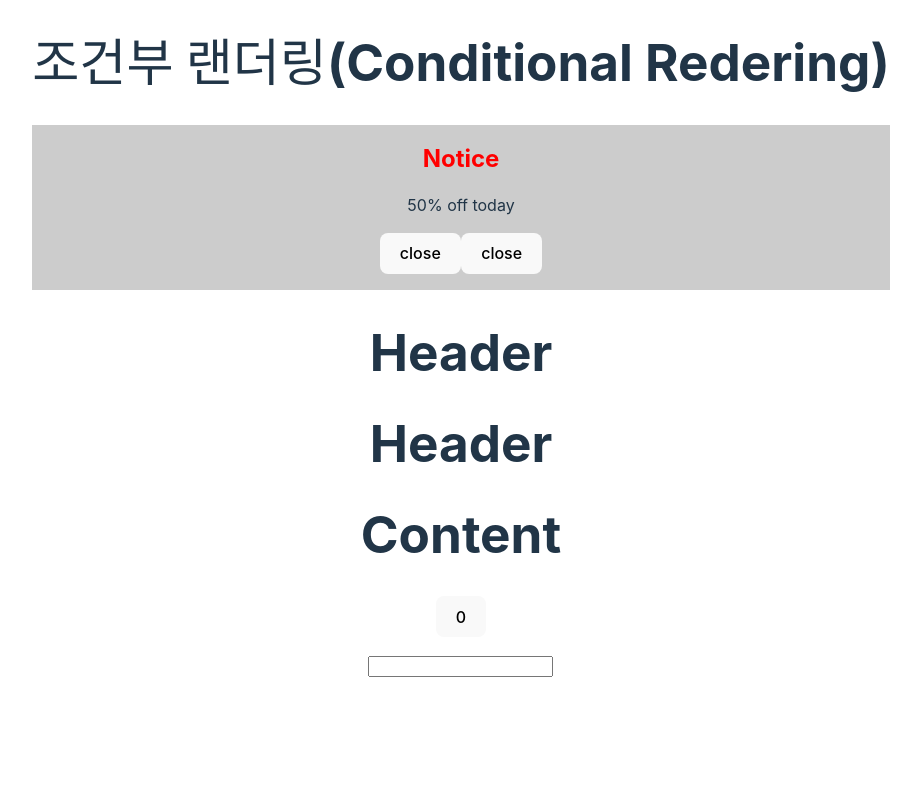
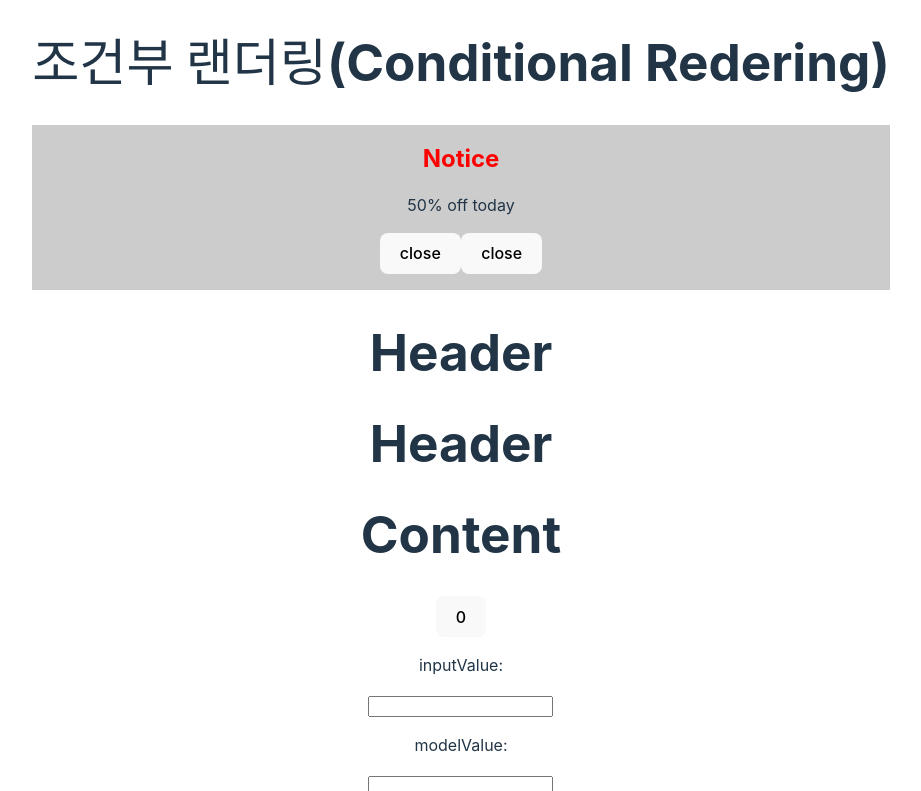
Before and after one commit to YooHyeok/vue3-vite-csslick-basic, a Vue app: page / in a window 1280 px wide. Shown: the part 760-1551 px from the top of the page, without its empty margins (179-1100 px from the left). Before the commit the page ends 1469 px from the top, so only its background shows below. Built offline with nearby package versions, Linux system fonts and the light colour scheme.

Commit message:
feat: `Chapter06` -  Event 예제 input 입력 v-model 양방향 구현

```diff
--- a/src/components/Chapter06.vue
+++ b/src/components/Chapter06.vue
@@ -1,14 +1,18 @@
 <script setup>
 import { ref } from 'vue'
 const count = ref(0);
-const inputValue = ref(''); // 상태변수 추가
-const handleInput = (e) => { // 이벤트 바인딩 함수 추가
+const inputValue = ref('');
+const handleInput = (e) => {
   inputValue.value = e.target.value
 }
+const modelValue = ref(''); // 상태변수 추가
 </script>
 <template>
 <button @click="count++">{{ count }}</button>
 <br>
-<p>{{ inputValue }}</p>
-<input type="text" @input="handleInput" /> <!-- input 태그 추가 및 함수 바인딩 -->
+<p>inputValue: {{ inputValue }}</p>
+<input type="text" @input="handleInput" />
+<br>
+<p>modelValue: {{ modelValue }}</p>
+<input type="text" v-model="modelValue" /> <!-- input 태그 추가 및 v-model 상태변수 바인딩 -->
 </template>
```
